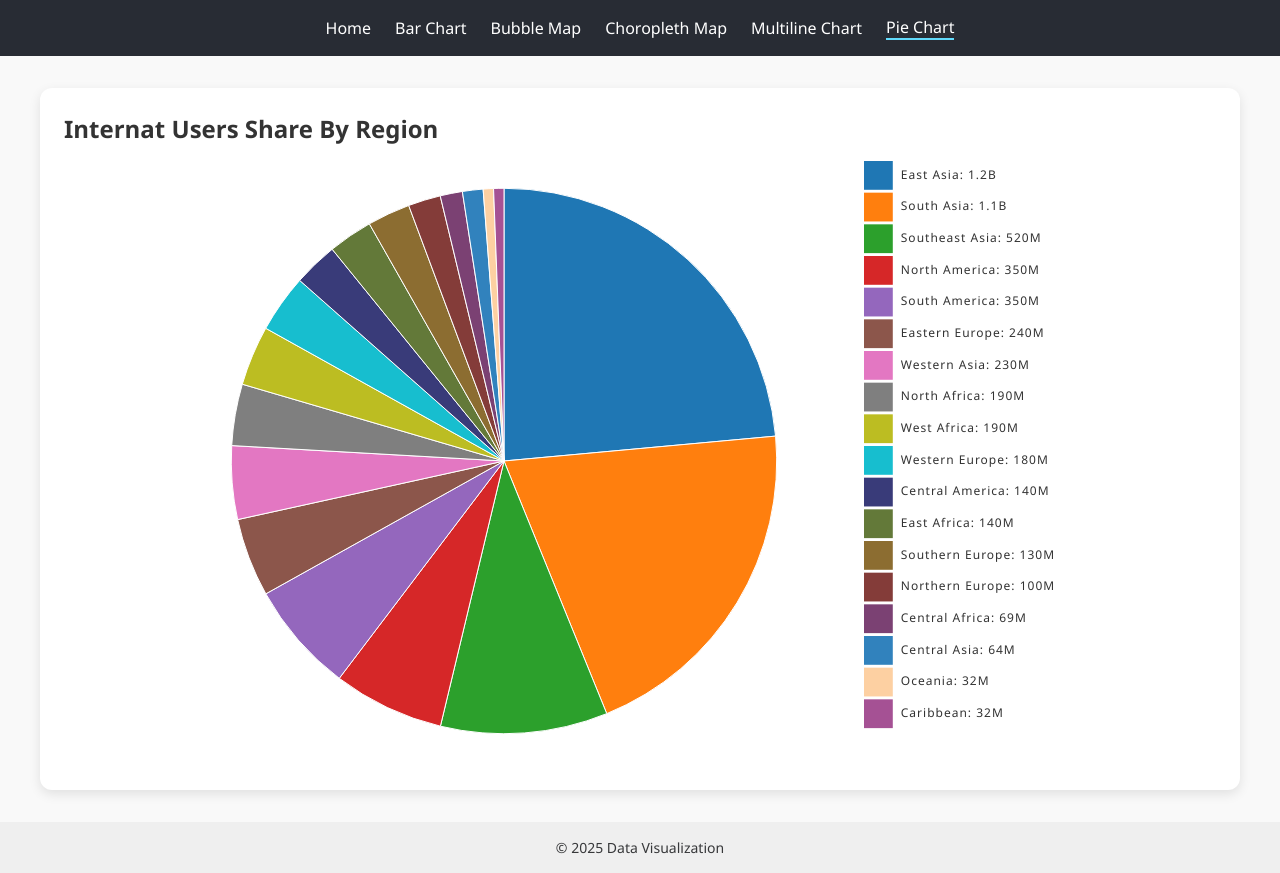
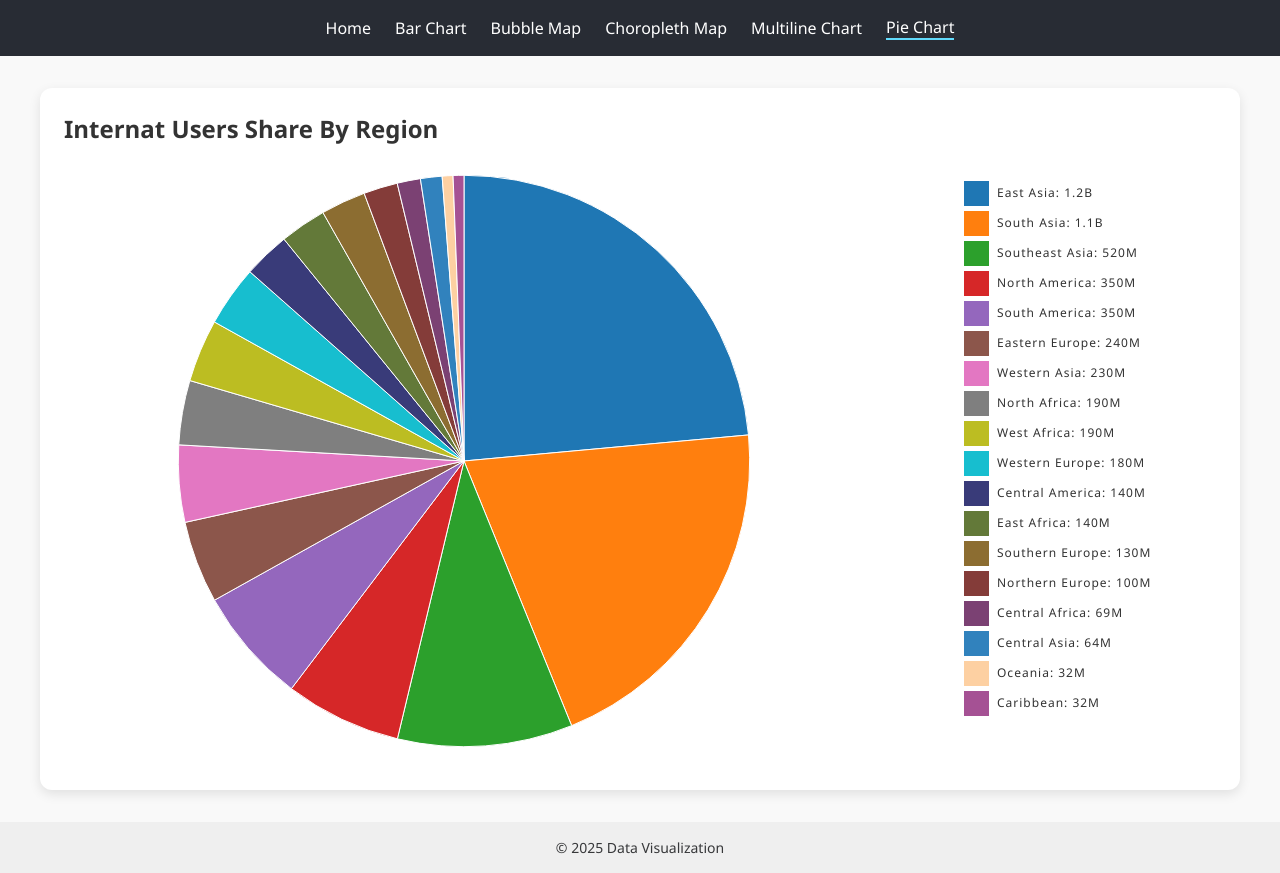
Before and after one commit to Gevorious/d3-charts, a React (Vite) app: page /pie-chart in a window 1280 px wide. Built offline with nearby package versions, Linux system fonts and the light colour scheme.

Commit message:
Adjust PieChart component layout and styling for improved visual presentation, including radius calculation and item positioning.

```diff
--- a/src/components/Charts/PieChart/index.tsx
+++ b/src/components/Charts/PieChart/index.tsx
@@ -3,8 +3,8 @@ import { useState } from 'react';
 import { PieChartProps } from './types';
 import Arc from './_partials/Arcs';
 import ListItem from './_partials/ListItem';
+import { PIE_COLORS } from './_constants';
 import './styles.scss';
-import { PIE_COLORS } from './_constants';
 
 const PieChart = <T,>({
   data,
@@ -22,7 +22,7 @@ const PieChart = <T,>({
     visibleItems.includes(item[keyField] as string),
   );
 
-  const radius = Math.min(width, height) / 2.2;
+  const radius = Math.min(width, height) / 2.1;
 
   const pieObject = pie<T>().value((d) => +d[valueField]);
   const arcEl = arc<PieArcDatum<T>>().innerRadius(0).outerRadius(radius);
@@ -38,12 +38,11 @@ const PieChart = <T,>({
   });
 
   const arcs = pieObject(filteredData);
-
   const total = sum(arcs, (d) => d.value);
 
   return (
     <svg width={width} height={height}>
-      <g transform={`translate(${width / 2.5}, ${height / 2})`}>
+      <g transform={`translate(${width / 2 - 150}, ${height / 2})`}>
         {arcs.map((arcDatum, i) => {
           const percentage = ((arcDatum.value / total) * 100).toFixed(1);
           const key = String(arcDatum.data[keyField]);
@@ -68,15 +67,15 @@ const PieChart = <T,>({
           );
         })}
       </g>
-      <g transform={`translate(${width - 300}, 0)`}>
+      <g transform={`translate(${width - 200}, 20)`}>
         {data.map((item, i) => {
-          const iconSize = (height - 30) / data.length / 1.1;
+          const iconSize = (height - 60) / data.length / 1.2;
           const key = String(item[keyField]);
 
           return (
             <g
               key={key}
-              transform={`translate(0, ${i * iconSize * 1.1})`}
+              transform={`translate(0, ${i * iconSize * 1.2})`}
               onMouseEnter={() => setHoveredKey(key)}
               onMouseLeave={() => setHoveredKey(null)}
             >
```
